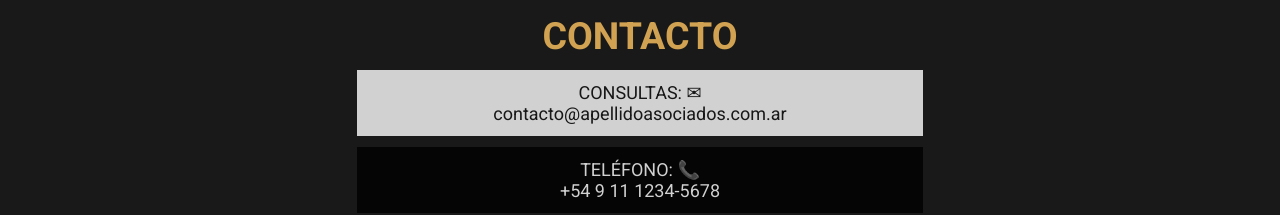
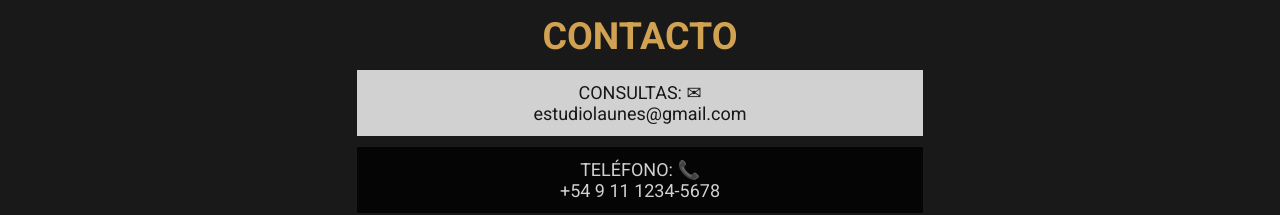
Before and after one commit to MauricioBelforte/web-estudio-juridico-desarrollo, a plain HTML site: page index.html in a window 1280 px wide. Shown: the part 1197-1412 px from the top of the page. Drawn offline with Linux system fonts and the light colour scheme.

Commit message:
Se agrego el email correcto del estudio

```diff
--- a/index.html
+++ b/index.html
@@ -117,7 +117,7 @@
     <div class="datosdecontacto">
       <h2>CONTACTO</h2>
       <div class="emails">
-        <p class="color-blanco">CONSULTAS: ✉ <br>contacto@apellidoasociados.com.ar</p>
+        <p class="color-blanco">CONSULTAS: ✉ <br>estudiolaunes@gmail.com</p>
         <p class="color-negro">TELÉFONO: 📞 <br>+54 9 11 1234-5678</p>
         <p class="color-dorado">DIRECCIÓN: 📍 <br>Av. Corrientes 1234, Piso 5, CABA</p>
       </div>
```
